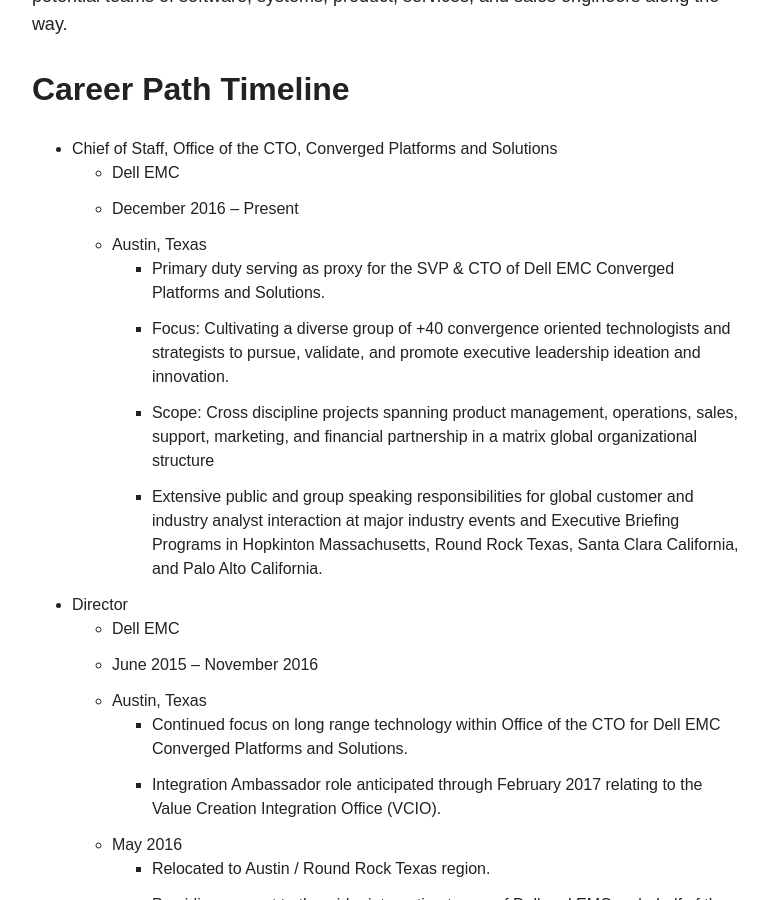
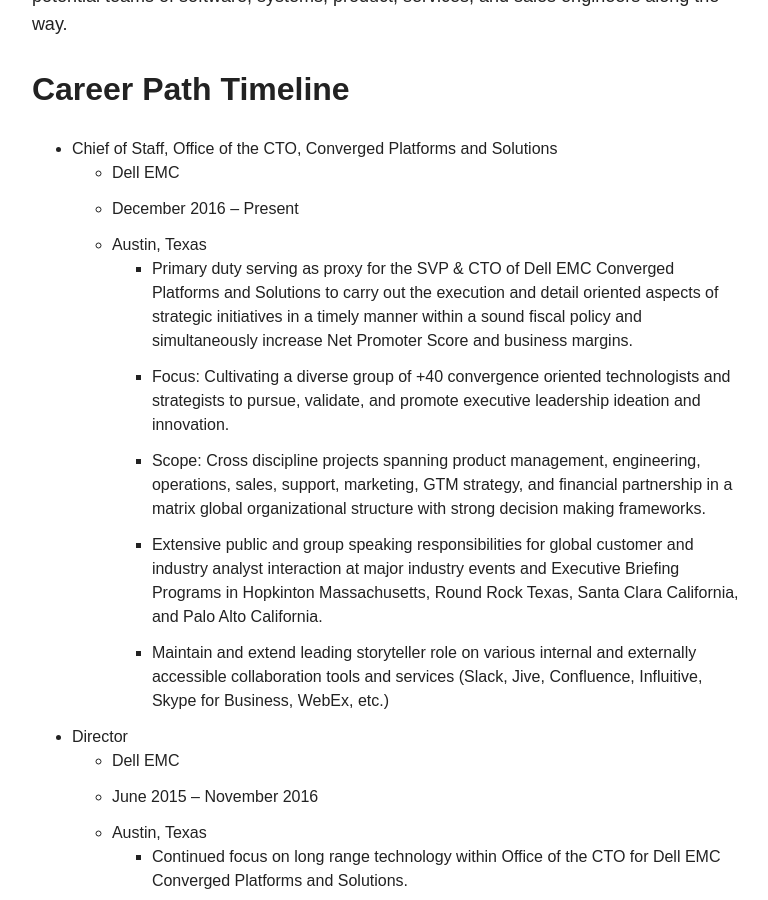
Before and after one commit to nsshommo/jaycuthrell.github.io, a Jekyll site: the page built from resume2017/index.md, in a window 1280 px wide and 900 px high, scrolled down 1293 px. Shown: the whole window, without its empty margins (254-1022 px from the left). Built offline with Jekyll 4.4.1, drawn with Linux system fonts in a browser that asks for light colours; nearby versions of some CDN libraries; comment, search, counter and statistics services are not loaded.

Commit message:
formatting

```diff
--- a/resume2017/index.md
+++ b/resume2017/index.md
@@ -17,10 +17,11 @@ As indicated in my [speaker bio](/), I am a technology strategist and business l
   - Dell EMC
   - December 2016 – Present
   - Austin, Texas
-    - Primary duty serving as proxy for the SVP & CTO of Dell EMC Converged Platforms and Solutions.
+    - Primary duty serving as proxy for the SVP & CTO of Dell EMC Converged Platforms and Solutions to carry out the execution and detail oriented aspects of strategic initiatives in a timely manner within a sound fiscal policy and simultaneously increase Net Promoter Score and business margins.
     - Focus: Cultivating a diverse group of +40 convergence oriented technologists and strategists to pursue, validate, and promote executive leadership ideation and innovation.
-    - Scope: Cross discipline projects spanning product management, operations, sales, support, marketing, and financial partnership in a matrix global organizational structure
+    - Scope: Cross discipline projects spanning product management, engineering, operations, sales, support, marketing, GTM strategy, and financial partnership in a matrix global organizational structure with strong decision making frameworks.
     - Extensive public and group speaking responsibilities for global customer and industry analyst interaction at major industry events and Executive Briefing Programs in Hopkinton Massachusetts, Round Rock Texas, Santa Clara California, and Palo Alto California.
+    - Maintain and extend leading storyteller role on various internal and externally accessible collaboration tools and services (Slack, Jive, Confluence, Influitive, Skype for Business, WebEx, etc.)
 
 
 - Director
```
